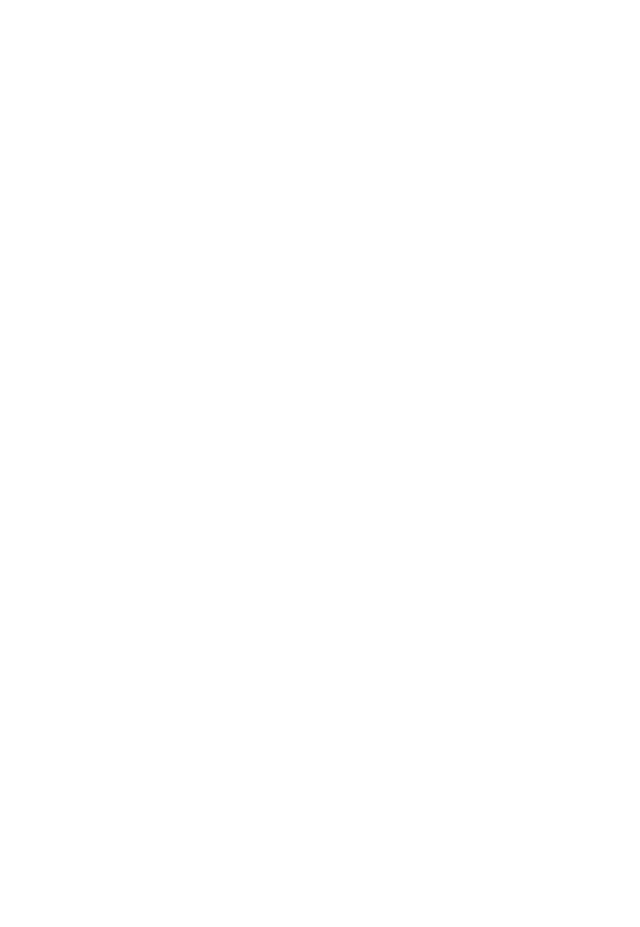
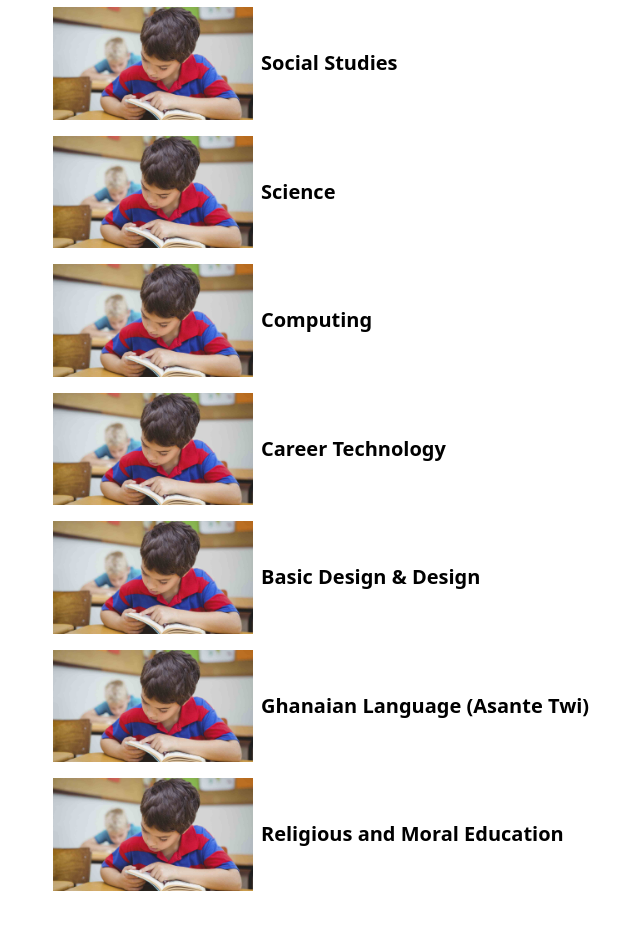
Before and after one commit to esovor/ghdigitalclassroom, a Next.js app: page /levels/basic-7 in a window 1280 px wide. Shown: the part 520-1447 px from the top of the page, without its empty margins (27-667 px from the left). Before the commit the page ends 800 px from the top, so only its background shows below. Built offline with nearby package versions, Linux system fonts and the light colour scheme.

Commit message:
11 commit

```diff
--- a/app/constant/index.ts
+++ b/app/constant/index.ts
@@ -4,6 +4,13 @@
 
 
 export const jhSubjects: Subject[] = [
-    { subURL: '#math', subImg: Sample, subLabel: 'Mathematics' },
-    { subURL: '#science', subImg: Sample, subLabel: 'English Language' },
+    { subURL: '#math', subImg: Sample, subLabel: 'English Language' },
+    { subURL: '#science', subImg: Sample, subLabel: 'Mathematics' },
+    { subURL: '#science', subImg: Sample, subLabel: 'Social Studies' },
+    { subURL: '#science', subImg: Sample, subLabel: 'Science' },
+    { subURL: '#science', subImg: Sample, subLabel: 'Computing' },
+    { subURL: '#science', subImg: Sample, subLabel: 'Career Technology' },
+    { subURL: '#science', subImg: Sample, subLabel: 'Basic Design & Design' },
+    { subURL: '#science', subImg: Sample, subLabel: 'Ghanaian Language (Asante Twi)' },
+    { subURL: '#science', subImg: Sample, subLabel: 'Religious and Moral Education' },
 ];
--- a/app/cus-components/SubjectCard.tsx
+++ b/app/cus-components/SubjectCard.tsx
@@ -21,7 +21,7 @@
                         <Image
                             src={subImg}
                             alt={subLabel}
-                            width={250}
+                            width={200}
                             // height={150}
                             className="object-contain"
                             // sizes could be adjusted if responsive behavior is needed
--- a/app/sections/Basic7Subjects.tsx
+++ b/app/sections/Basic7Subjects.tsx
@@ -9,7 +9,7 @@
 
 export default function Basic7Subjects() {
     return (
-        <section className="grid gap-4 md:grid-cols-3 lg:grid-cols-4">
+        <section className="grid grid-cols-1 gap-4">
             {jhSubjects.map((subject: Subject) => (
                 <SubjectCard
                     key={subject.subLabel} {...subject} />
```
